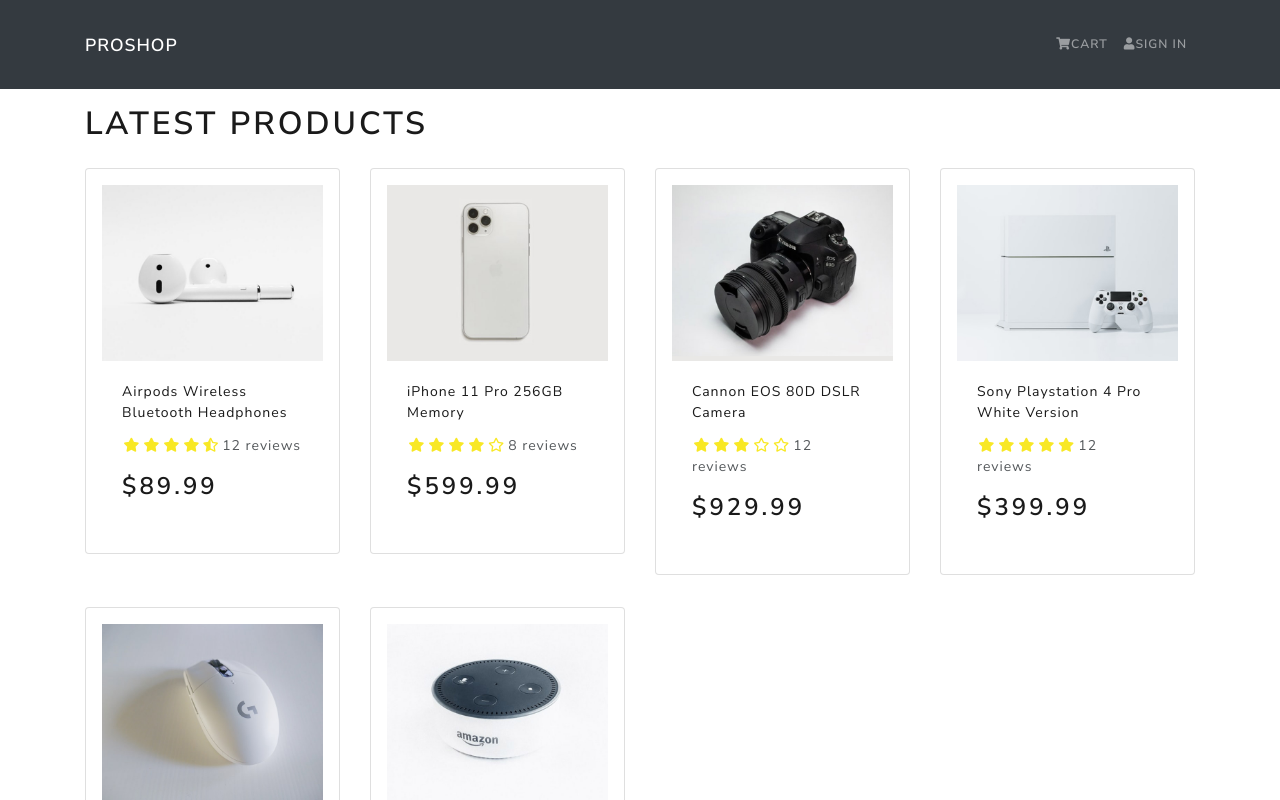
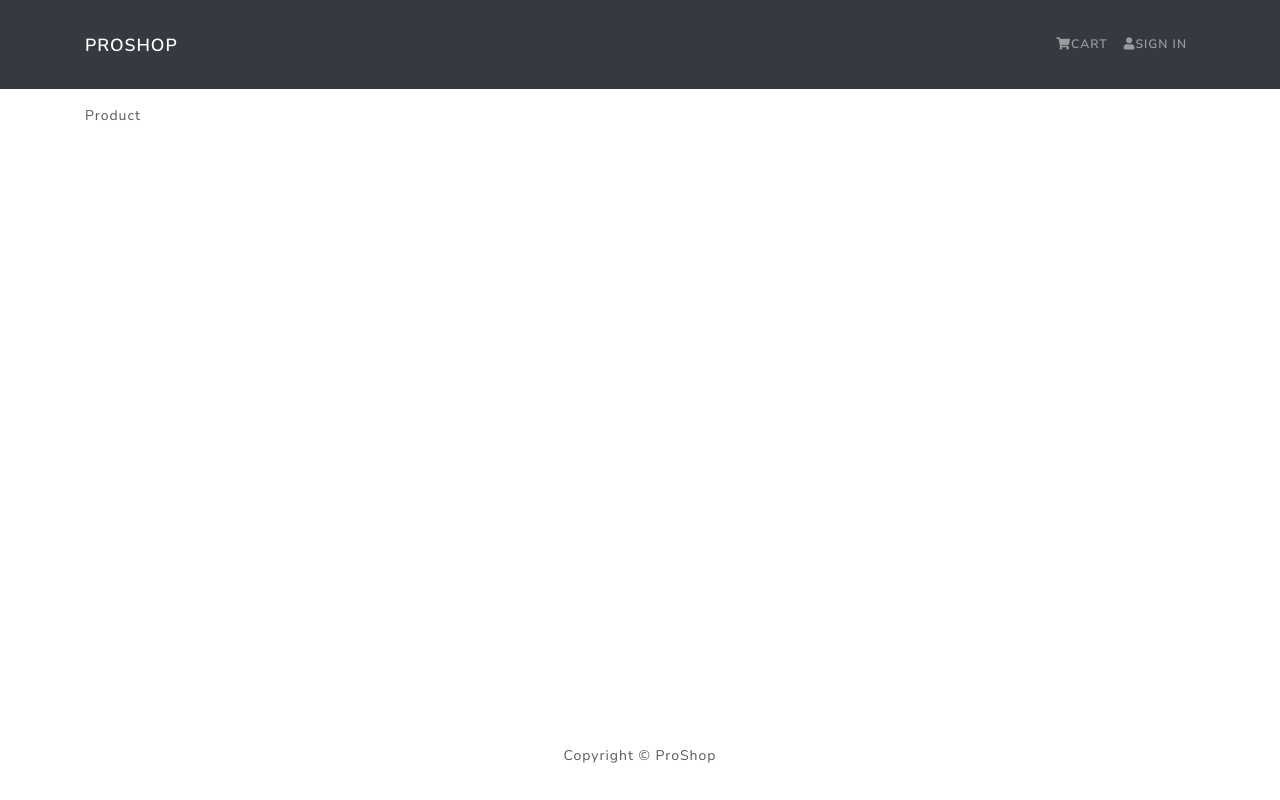
Before and after one commit to MelanieJindali/ProShop, a React (Create React App) app in the folder frontend/: page /product/1 in a window 1280 px wide. Shown: the top 800 px of the page. Built offline with nearby package versions, Linux system fonts and the light colour scheme.

Commit message:
Route home and product pg

```diff
--- a/frontend/src/App.js
+++ b/frontend/src/App.js
@@ -1,20 +1,23 @@
 import React from 'react'
+import { BrowserRouter as Router, Route } from 'react-router-dom'
 import { Container } from 'react-bootstrap'
 import Header from './components/Header'
 import Footer from './components/Footer'
 import HomeScreen from './screens/HomeScreen'
+import ProductScreen from './screens/ProductScreen'
 
 function App() {
 	return (
-		<>
+		<Router>
 			<Header />
 			<main className='py-3'>
 				<Container>
-          <HomeScreen />
+					<Route path='/' component={HomeScreen} exact />
+					<Route path='/product/:id' component={ProductScreen} />
 				</Container>
 			</main>
 			<Footer />
-		</>
+		</Router>
 	)
 }
 
--- /dev/null
+++ b/frontend/src/screens/ProductScreen.js
@@ -0,0 +1,7 @@
+import React from 'react'
+
+const ProductScreen = () => {
+	return <div>Product</div>
+}
+
+export default ProductScreen
```
